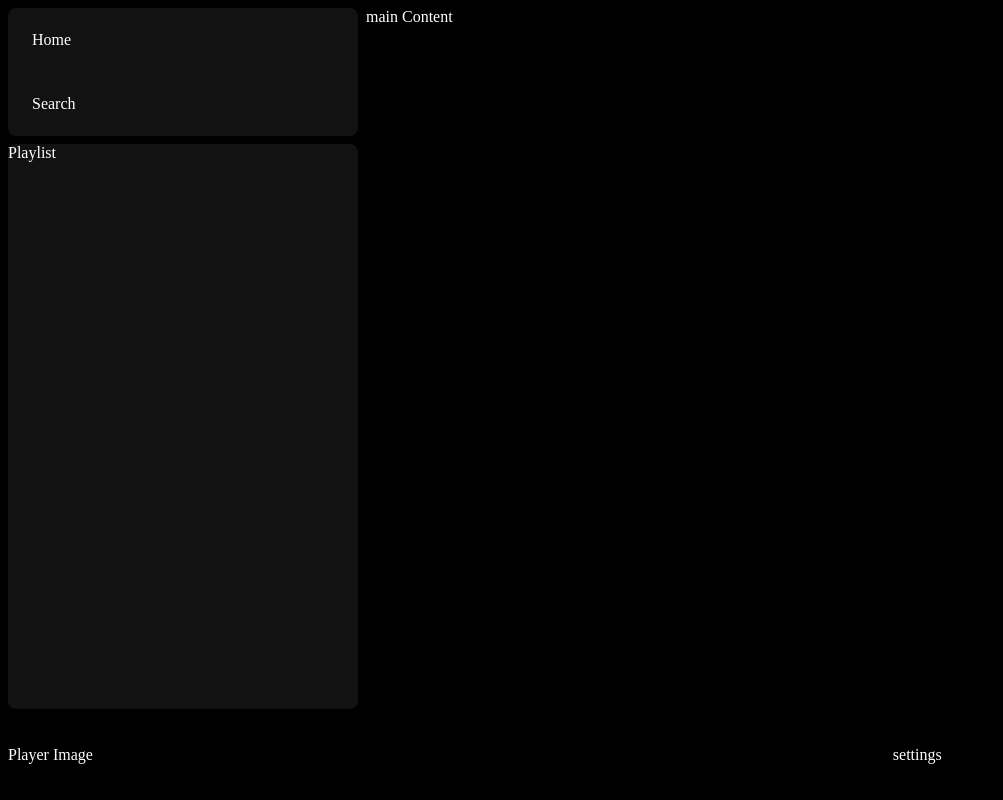
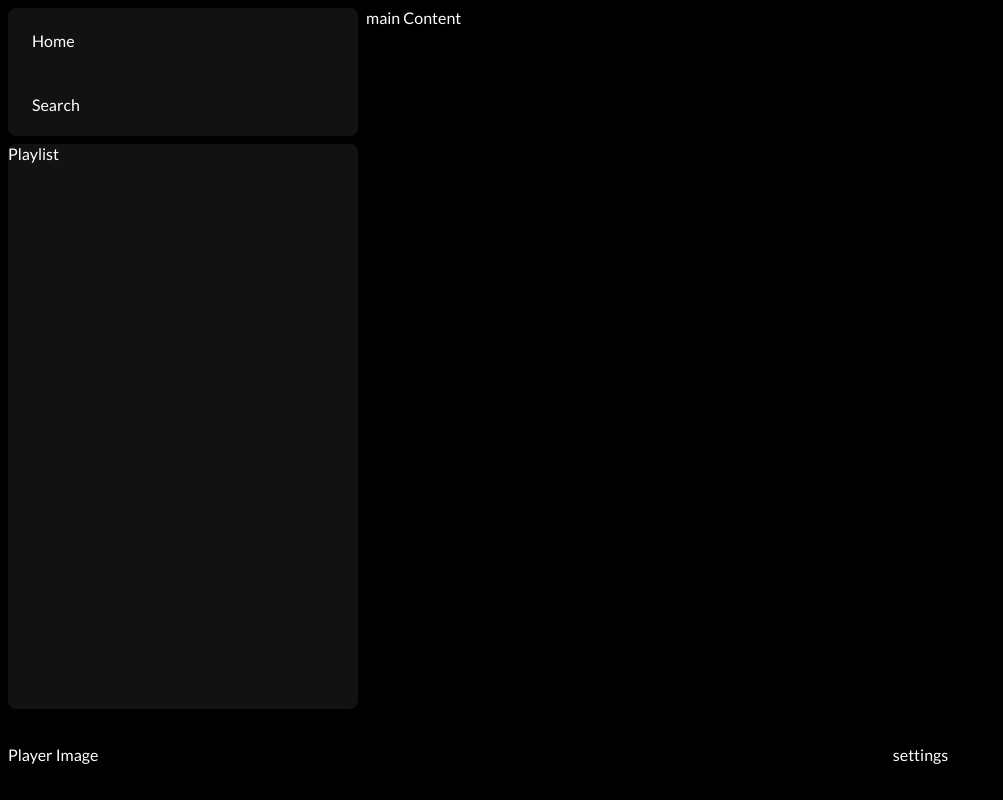
Before and after one commit to lingeaniket/music-streaming, a React (Create React App) app: page / in a window 1280 px wide. Shown: the whole page, without its empty margins (0-1003 px from the left). Built offline with nearby package versions, Linux system fonts and the light colour scheme; no server answers; a web font is replaced by a local one.

Commit message:
App updated

```diff
--- a/src/App.css
+++ b/src/App.css
@@ -5,6 +5,7 @@ body {
 
 * {
     box-sizing: border-box;
+    font-family: Lato,sans-serif;
 }
 
 .mainContainer {
@@ -31,7 +32,14 @@ body {
 .main-content {
     color: white;
     height: 100%;
+    width: 100%;
+    overflow-x: hidden;
+    overflow-y: scroll;
     grid-area: main-content;
+}
+
+.main-content::-webkit-scrollbar{
+    display: none;
 }
 .footer {
     width: 100%;
@@ -39,3 +47,12 @@ body {
     color: white;
     grid-area: music-player;
 }
+
+
+.scrollHider {
+    overflow: scroll;
+}
+
+.scrollHider::-webkit-scrollbar{
+    display: none;
+}
```
Also changed, not shown: src/App.js (+7 -0 lines).
